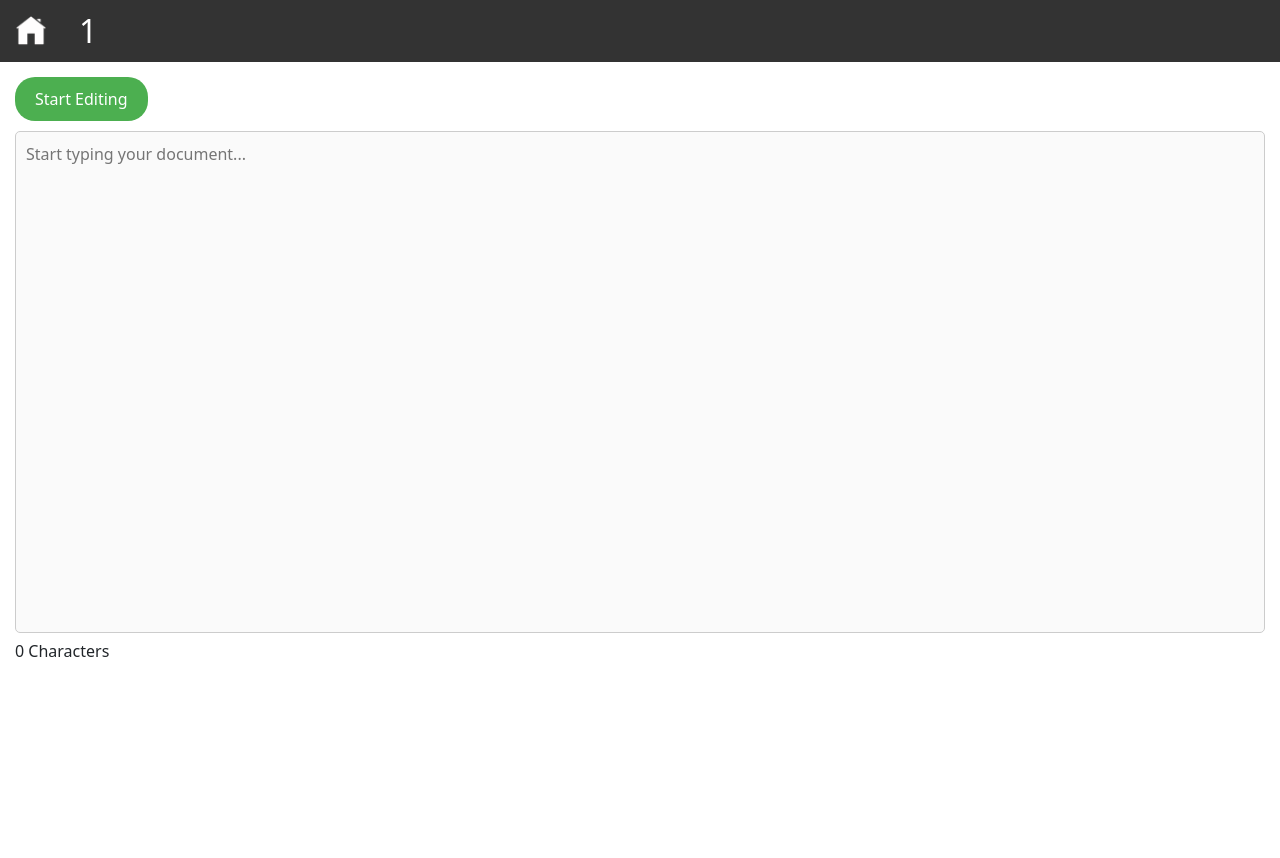
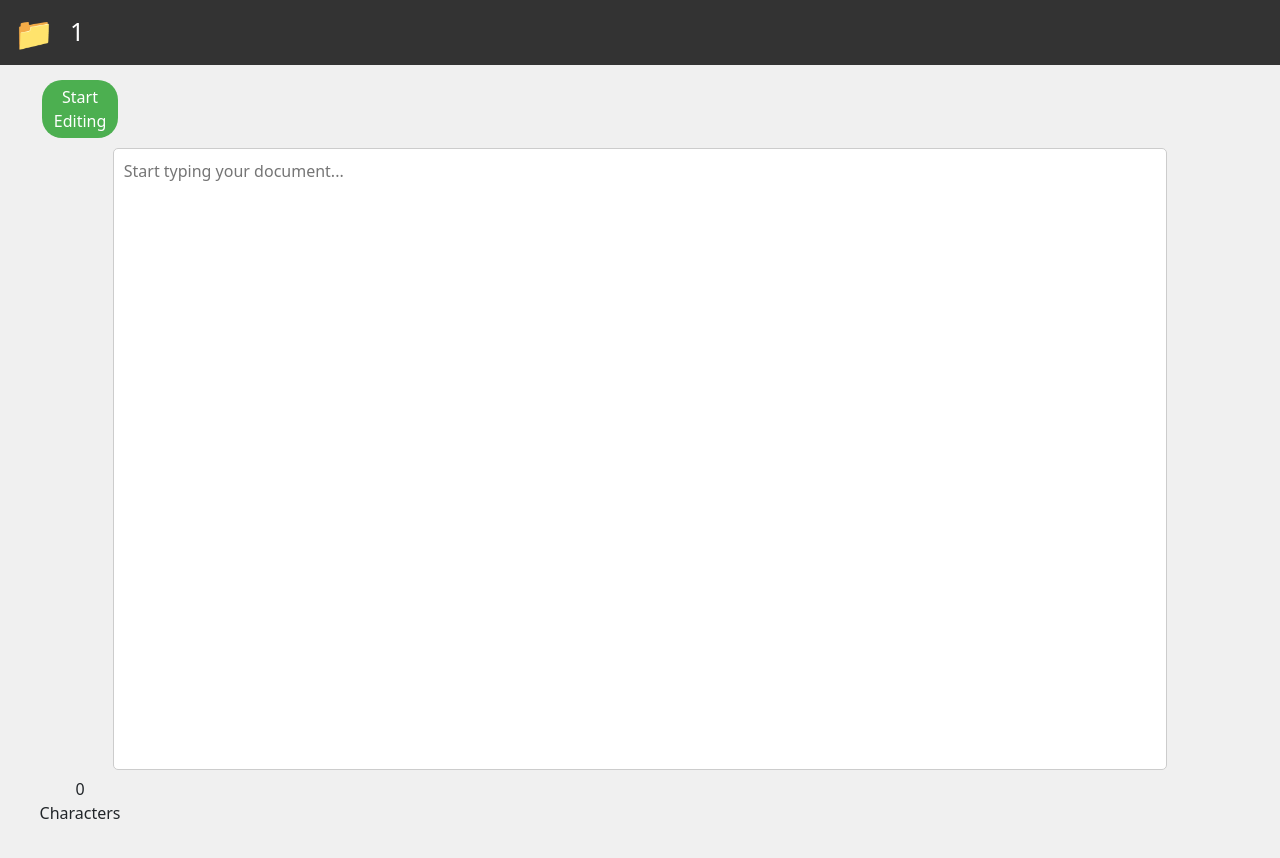
Before and after one commit to aaayyuusshh/share-notes, a React (Vite) app in the folder frontend/: page /document/1/1/1/1 in a window 1280 px wide. Shown: the top 858 px of the page. Before the commit the page ends 800 px from the top, so only its background shows below. Built offline with nearby package versions, Linux system fonts and the light colour scheme; no server answers.

Commit message:
Small changes to doc screen

```diff
--- a/frontend/src/App.css
+++ b/frontend/src/App.css
@@ -100,3 +100,38 @@ input:focus {
   outline: none;
   box-shadow: 0 0 0 1.5px rgba(112, 112, 112, 0.227);
  }
+
+ .logo {
+  font-size: 32px;
+ }
+
+ .navBar {
+  background-color: #333333;
+  color: #fff;
+  padding: 8px;
+  display: flex;
+  height: 65px;
+ }
+
+ .docName {
+  font-weight: 300;
+  font-size: 25px;
+ }
+
+ .container {
+  display: flex;
+  flex-direction: column;
+  align-items: center;
+ }
+
+ textarea {
+  margin: auto;
+ }
+
+ .rootContainer {
+  background-color: #f0f0f0;
+ }
+
+ .btn {
+  margin-right: 1120px;
+ }
--- a/frontend/src/Document.jsx
+++ b/frontend/src/Document.jsx
@@ -167,46 +167,56 @@ export default function Document() {
   }
 
   return (
-    <div>
+    <div className="rootContainer">
       <nav
-        style={{
-          backgroundColor: "#333",
-          color: "#fff",
-          padding: "10px",
-          display: "flex",
-        }}
+        className="navBar"
+        // style={{
+        //   backgroundColor: "#333",
+        //   color: "#fff",
+        //   padding: "10px",
+        //   display: "flex",
+        // }}
       >
         <button
           onClick={navigateHome}
           style={{
             backgroundColor: "#333",
             border: "none",
-            marginRight: "25px",
+            marginRight: "10px",
           }}
         >
-          <img
+          {/* <img
             src={"/imgs/homeButton.png"}
             alt="Home"
             style={{ width: "30px" }}
-          />
+          /> */}
+          <p className="logo" title="sharenotes home">📁</p>
         </button>
-        <h2 style={{ margin: "2px" }}>{docName}</h2>
+        <h2 className="docName" style={{ marginTop: "8px" }}>{docName}</h2>
       </nav>
-      <div>
-        <div style={{ border: "none", padding: "15px" }}>
+      <div className="main">
+        <div className="container" style={{ border: "none", padding: "15px" }}>
           {!canEdit && (
             <>
               {isLoading ? (
-                <div style={{ fontStyle: "italic", color: "#777" }}>
+                <button className="btn"
+                  style={{
+                    color: "black",
+                    border: "none",
+                    padding: "5px 12px",
+                    cursor: "pointer",
+                    borderRadius: "20px",
+                  }}
+                >
                   Loading...
-                </div>
+                </button>
               ) : (
-                <button
+                <button className="btn"
                   style={{
                     backgroundColor: "#4CAF50",
                     color: "#fff",
                     border: "none",
-                    padding: "10px 20px",
+                    padding: "5px 12px",
                     cursor: "pointer",
                     borderRadius: "20px",
                   }}
@@ -219,12 +229,12 @@ export default function Document() {
           )}
           {canEdit && (
             <>
-              <button
+              <button className="btn"
                 style={{
                   backgroundColor: "#ff0040",
                   color: "#fff",
                   border: "none",
-                  padding: "10px 20px",
+                  padding: "5px 12px",
                   cursor: "pointer",
                   borderRadius: "20px",
                 }}
@@ -237,22 +247,24 @@ export default function Document() {
           <textarea
             style={{
               height: "100%",
-              width: "100%",
+              width: "95%",
               padding: "10px",
               marginTop: "10px",
               border: "1px solid #ccc",
               borderRadius: "5px",
               resize: "none",
+              backgroundColor: "white",
+              overflow: "hidden"
             }}
             id="textArea"
-            cols="410"
-            rows="20"
+            cols="200"
+            rows="25"
             placeholder="Start typing your document..."
             value={textValue}
             onChange={handleUpdate}
             disabled={!canEdit || isReconnecting}
-          />
-          <p> {textValue.length} Characters</p>
+         />
+          <p className="btn">{textValue.length} Characters</p>
         </div>
       </div>
     </div>
```
Lines whose indentation alone changed are shown as unchanged.
